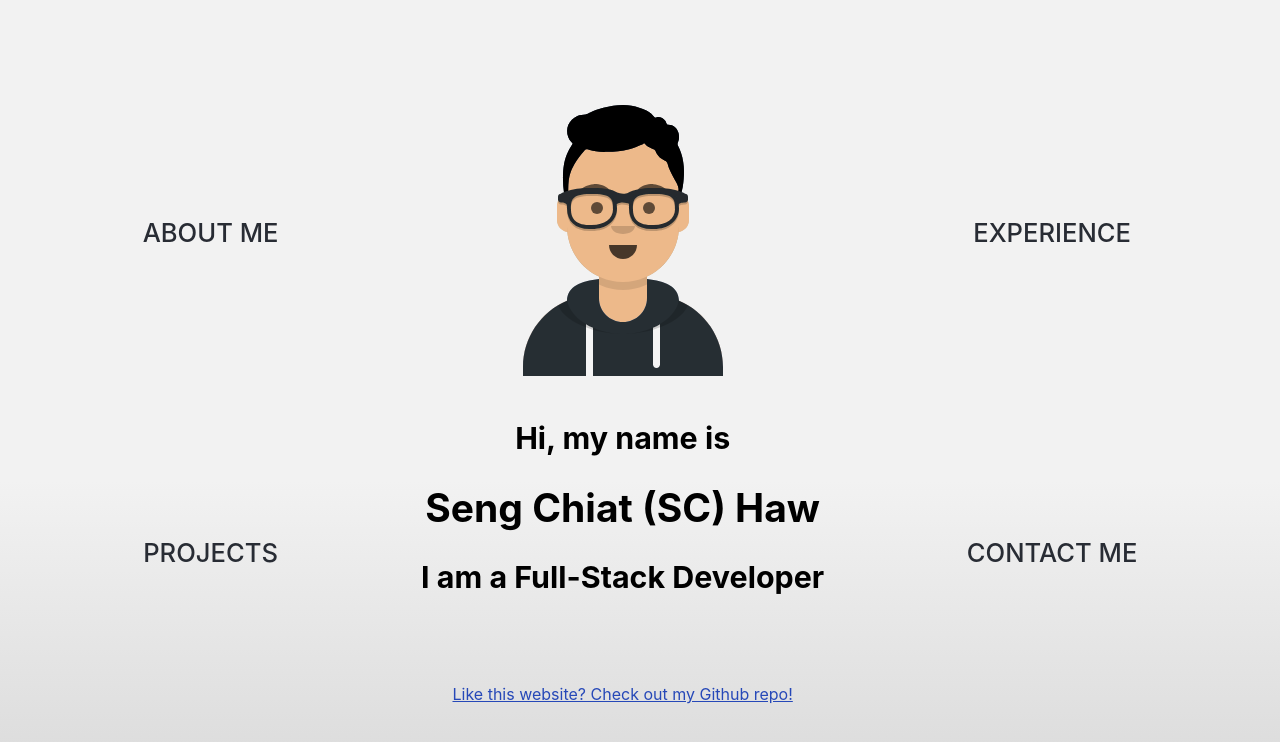
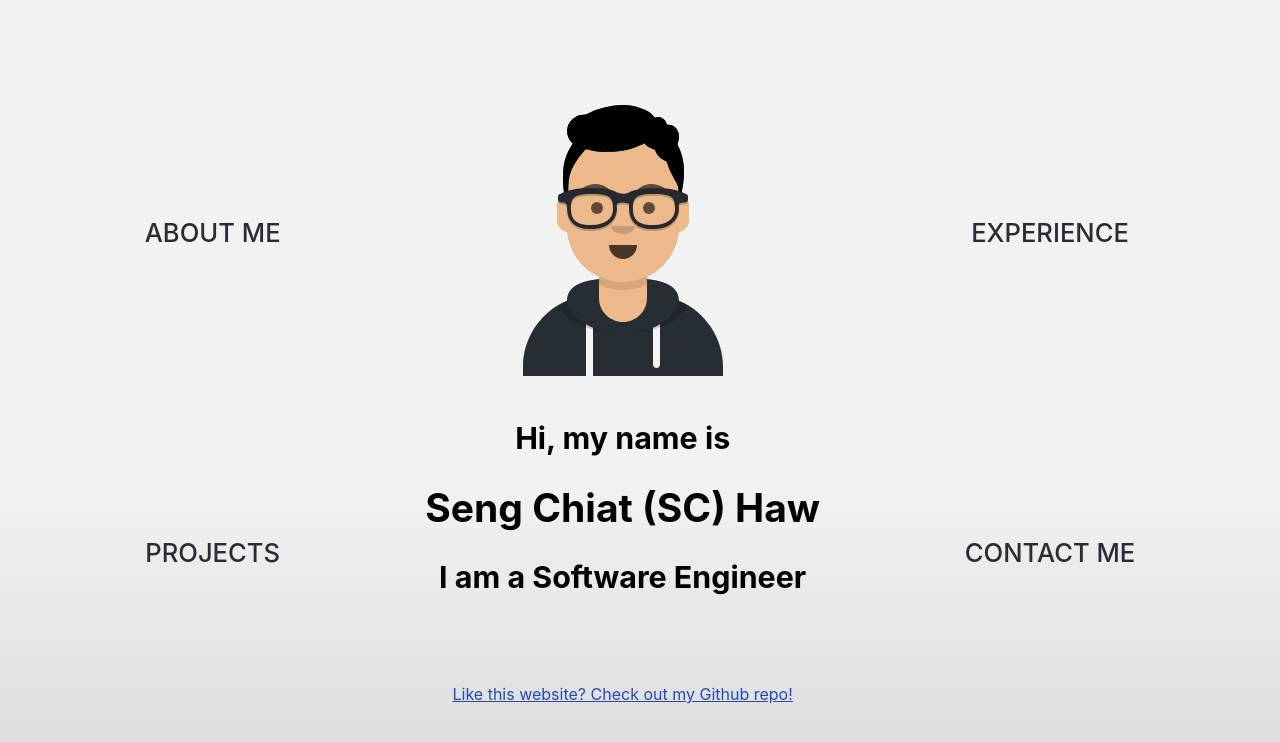
Before and after one commit to hawschiat/personal-website, a React (Create React App) app: page / in a window 1280 px wide. Shown: the top 742 px of the page. Built offline with nearby package versions, Linux system fonts and the light colour scheme.

Commit message:
updated most recent title

```diff
--- a/public/index.html
+++ b/public/index.html
@@ -43,16 +43,16 @@
 
     <meta
       name="description"
-      content="Hi, I'm Seng Chiat (SC) Haw. Welcome to my site! I am a full-stack developer currently looking for full-time opportunities or freelance job."
+      content="Hi, I'm Seng Chiat (SC) Haw. Welcome to my site! I am a Software Engineer."
     />
     <meta
       name="keywords"
       content="software developer,full-stack developer,full stack developer,software engineer,javascript developer,js developer,frontend developer,backend developer"
     />
-    <meta property="og:title" content="Seng Chiat Haw | Full-Stack Developer" />
+    <meta property="og:title" content="Seng Chiat Haw | Software Engineer" />
     <meta property="og:image" content="%PUBLIC_URL%/og_image.png" />
     <meta property="og:type" content="website" />
-    <title>Seng Chiat Haw | Full-Stack Developer</title>
+    <title>Seng Chiat Haw | Software Engineer</title>
   </head>
   <body>
     <noscript>You need to enable JavaScript to run this app.</noscript>
--- a/src/pages/Home.tsx
+++ b/src/pages/Home.tsx
@@ -48,7 +48,7 @@ export default () => {
           <motion.h3 variants={FadeVariants}>Hi, my name is </motion.h3>
           <motion.h2 variants={FadeVariants}>Seng Chiat (SC) Haw</motion.h2>
           <motion.h3 variants={FadeVariants}>
-            I am a Full-Stack Developer
+            I am a Software Engineer
           </motion.h3>
         </motion.div>
         <div id="center-bottom">
```
